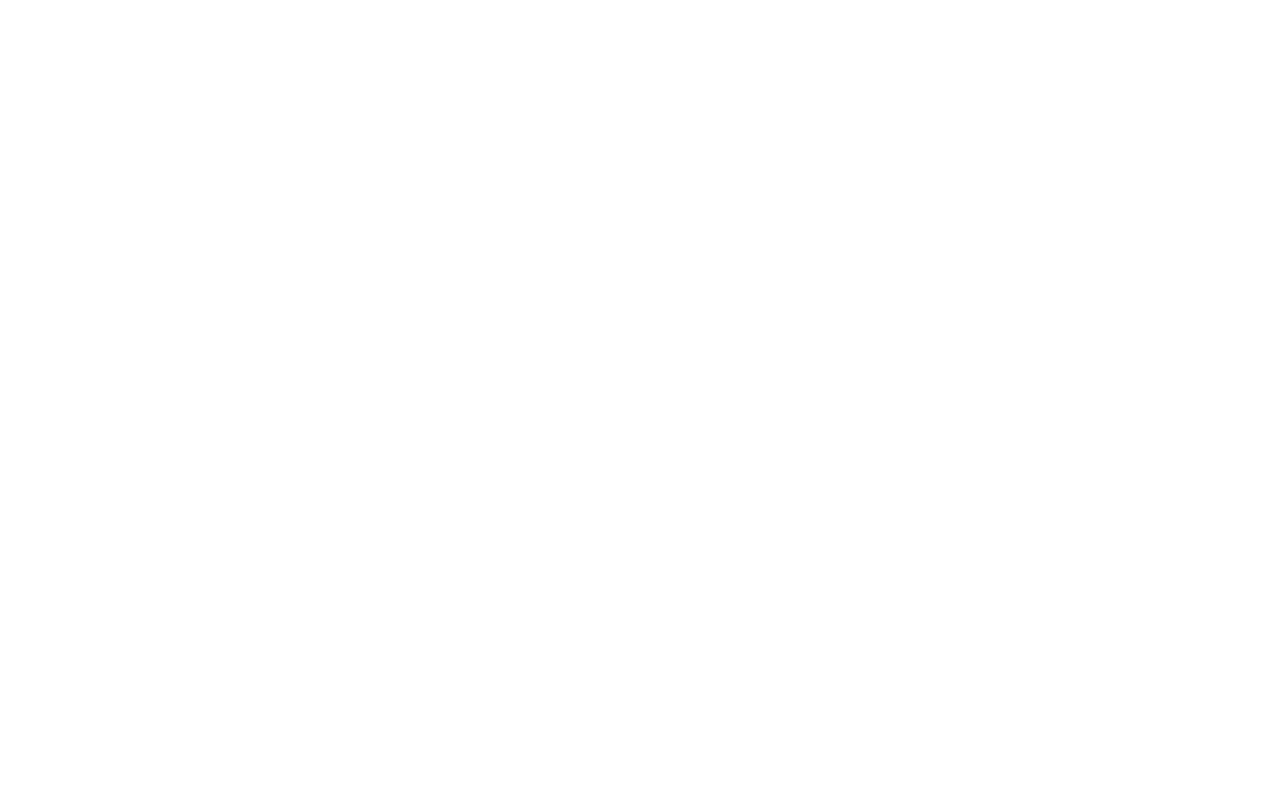
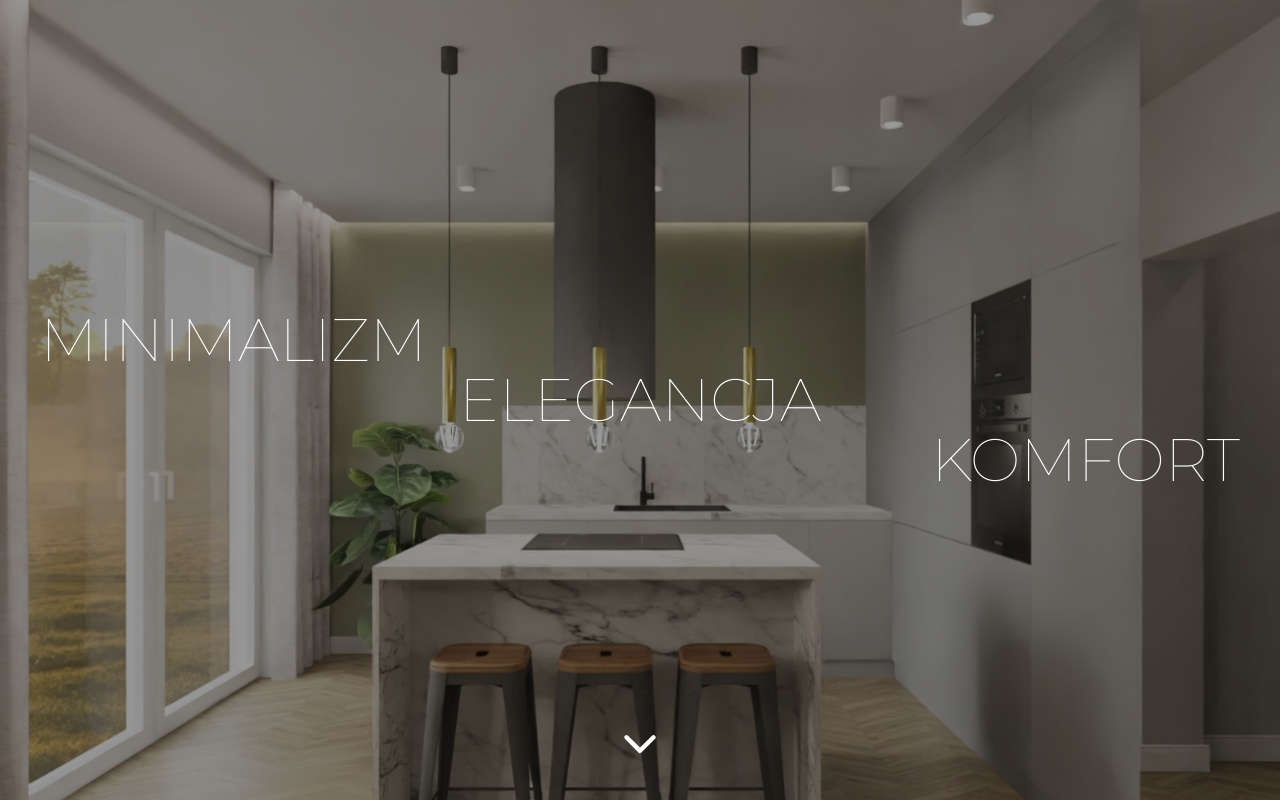
Before and after one commit to kacper-echaust/mam-plan, a React (Vite) app: page / in a window 1280 px wide. Built offline with nearby package versions, Linux system fonts and the light colour scheme.

Commit message:
create header component

```diff
--- a/src/App.tsx
+++ b/src/App.tsx
@@ -1,5 +1,11 @@
+import { Header } from "./components/Header";
+
 const App = () => {
-  return <></>;
+  return (
+    <>
+      <Header />
+    </>
+  );
 };
 
 export { App };
--- /dev/null
+++ b/src/components/Header.tsx
@@ -0,0 +1,33 @@
+import headerBg from "../assets/header-bg.png";
+import { IoIosArrowDown } from "react-icons/io";
+
+const Header = () => {
+  const handleClick = () => {};
+
+  return (
+    <header className="relative w-full h-screen flex items-center justify-center">
+      <div className="bg-black w-full h-full">
+        <img
+          src={headerBg}
+          alt="tło strony głównej"
+          className="opacity-60 object-cover w-full h-full"
+        />
+      </div>
+      <div className="absolute w-full p-10 text-6xl uppercase  font-thin font-display">
+        <h1>minimalizm</h1>
+        <h1 className="text-center ">elegancja</h1>
+        <h1 className="text-end">komfort</h1>
+      </div>
+      <button
+        className="absolute bottom-5  cursor-pointer"
+        onClick={handleClick}
+      >
+        <IoIosArrowDown
+          size={48}
+          className="hover:text-primaryGreen transition animate-bounce "
+        />
+      </button>
+    </header>
+  );
+};
+export { Header };
```
